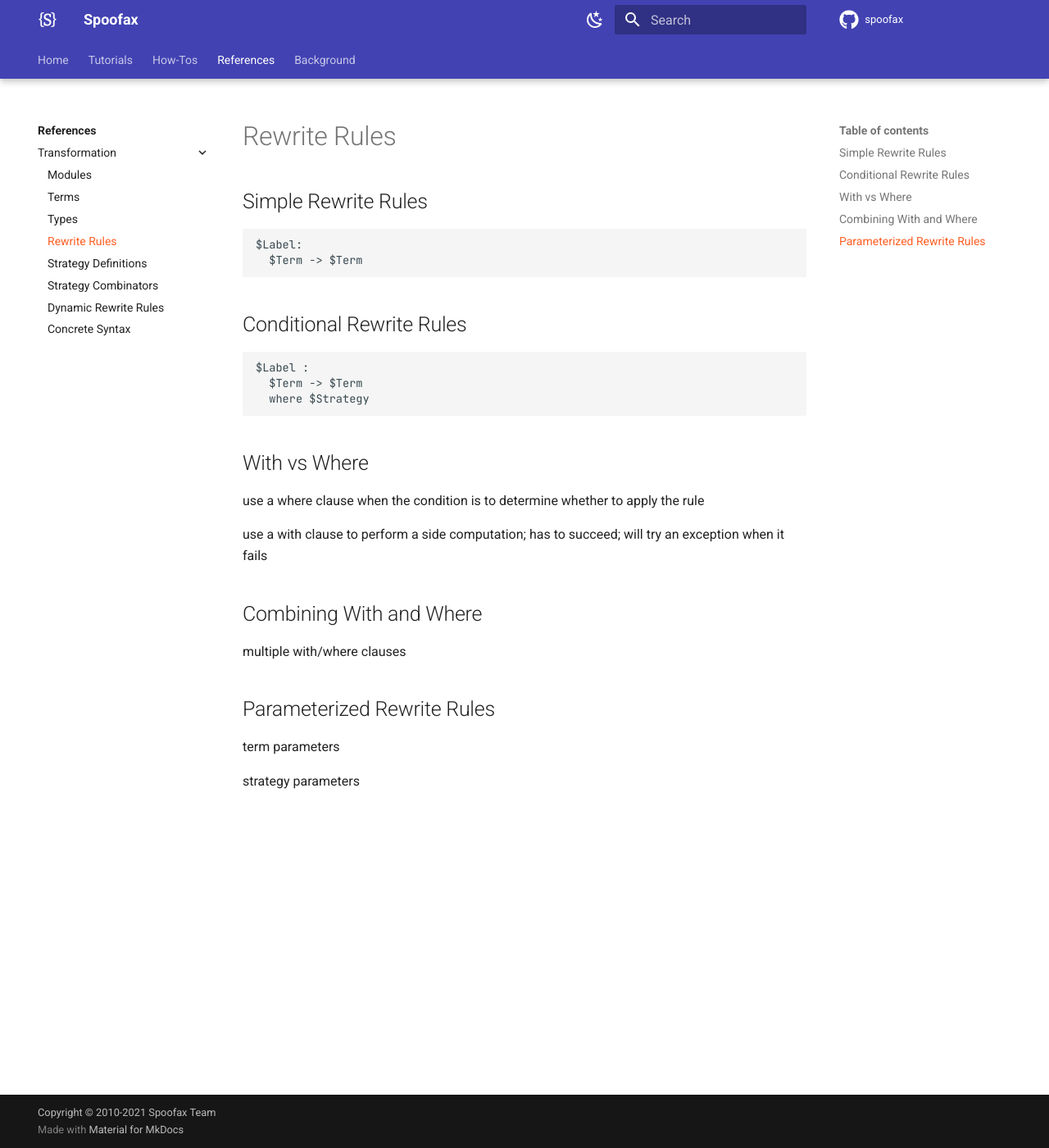
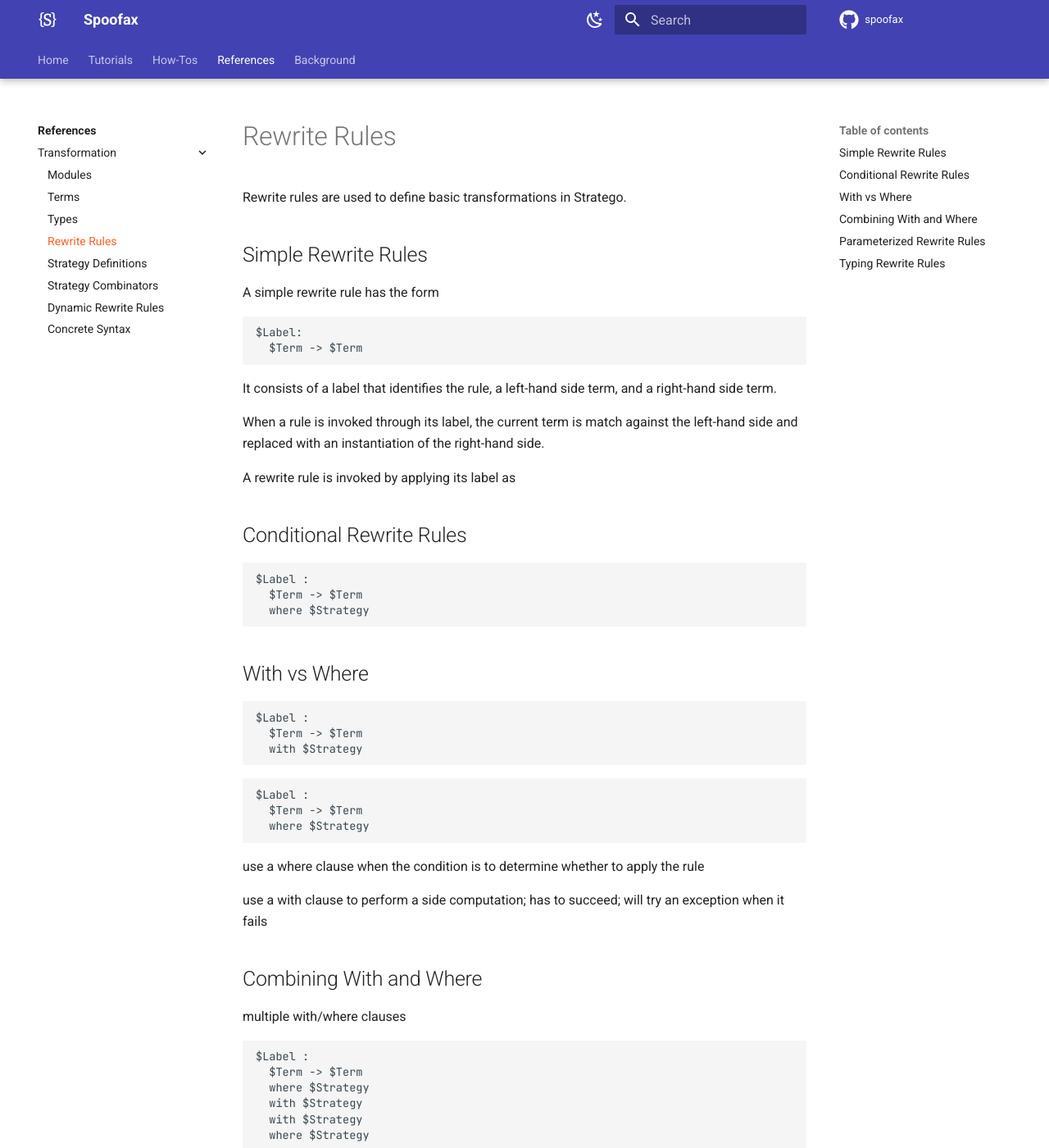
Before and after one commit to pdmosses/metaborg.github.io, an MkDocs documentation site: the page built from docs/references/stratego/rewrite-rules.md, in a window 1280 px wide and 1400 px high. Shown: the whole window at 82% size. Built offline with MkDocs 1.6.1 and Material for MkDocs 9.7.7, drawn with Linux system fonts in a browser that asks for light colours; comment, search, counter and statistics services are not loaded; some of the changed text lies outside the part shown.

Commit message:
elaborating rewrite rules section

````diff
--- a/docs/references/stratego/rewrite-rules.md
+++ b/docs/references/stratego/rewrite-rules.md
@@ -1,12 +1,21 @@
 # Rewrite Rules
 
+Rewrite rules are used to define basic transformations in Stratego.
+
 ## Simple Rewrite Rules
+
+A simple rewrite rule has the form
 
 ```stratego
 $Label:
   $Term -> $Term
 ```
 
+It consists of a label that identifies the rule, a left-hand side term, and a right-hand side term.
+
+When a rule is invoked through its label, the current term is match against the left-hand side and replaced with an instantiation of the right-hand side.
+
+A rewrite rule is invoked by applying its label as
 
 ## Conditional Rewrite Rules
 
@@ -16,9 +25,21 @@ $Label :
   where $Strategy
 ```
 
+## With vs Where
 
 
-## With vs Where
+```stratego
+$Label :
+  $Term -> $Term
+  with $Strategy
+```
+
+
+```stratego
+$Label :
+  $Term -> $Term
+  where $Strategy
+```
 
 use a where clause when the condition is to determine whether to apply the rule
 
@@ -30,9 +51,33 @@ use a with clause to perform a side computation; has to succeed; will try an exc
 multiple with/where clauses
 
 
+```stratego
+$Label :
+  $Term -> $Term
+  where $Strategy
+  with $Strategy
+  with $Strategy
+  where $Strategy
+```
+
+
 ## Parameterized Rewrite Rules
 
+
+```stratego
+$Label($StrategyArg | $TermArg) :
+  $Term -> $Term
+  where $Strategy
+```
 
 term parameters
 
 strategy parameters
+
+
+## Typing Rewrite Rules
+
+
+```
+  $Label($StrategyTypes | $TermTypes) :: $Type -> $Type
+```
````
